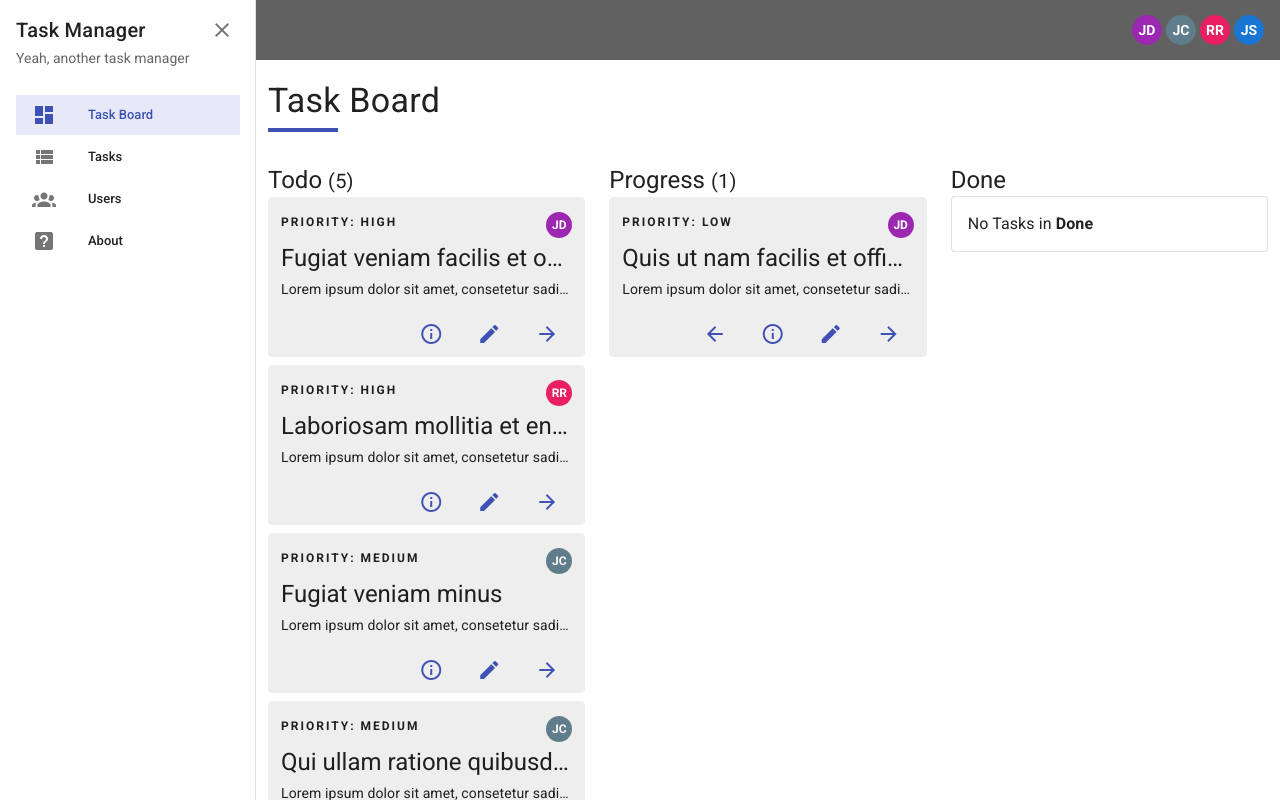
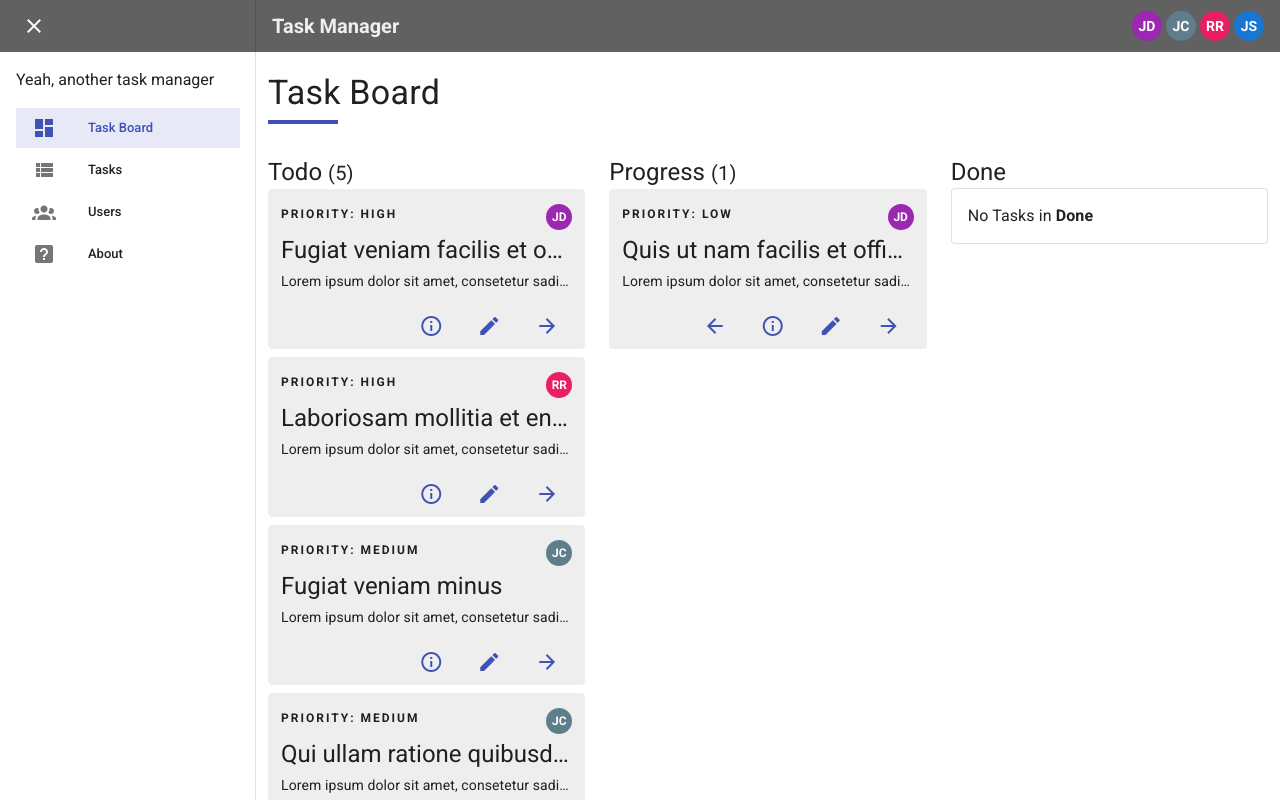
Before and after one commit to ealafryafresena/vue-todo-app, a Vue app: page / in a window 1280 px wide. Shown: the top 800 px of the page. Built offline with nearby package versions, Linux system fonts and the light colour scheme; data requests are answered from the project's data file.

Commit message:
refactor side-menu header

```diff
--- a/src/components/NavBar.vue
+++ b/src/components/NavBar.vue
@@ -1,11 +1,11 @@
 <template>
   <div>
-    <v-app-bar app flat color="grey darken-2" dark height="60">
+    <v-app-bar app flat color="grey darken-2" dark height="52">
       <v-app-bar-nav-icon
         v-if="!drawer"
         @click.stop="toggleDrawer"
       ></v-app-bar-nav-icon>
-      <v-toolbar-title color="grey darken-2" v-if="!drawer">
+      <v-toolbar-title color="grey darken-2">
         <router-link :to="{ name: 'todos-list' }">Task Manager</router-link>
       </v-toolbar-title>
       <v-spacer></v-spacer>
@@ -21,20 +21,17 @@
     </v-app-bar>
 
     <v-navigation-drawer color="white" app v-model="drawer">
-      <v-list-item>
+      <v-list-item dense class="side-menu-header">
         <v-list-item-content>
           <div class="d-flex justify-space-between">
-            <v-list-item-title class="title">Task Manager</v-list-item-title>
-            <v-app-bar-nav-icon @click.stop="toggleDrawer">
+            <v-app-bar-nav-icon dark @click.stop="toggleDrawer">
               <v-icon>mdi-close</v-icon>
             </v-app-bar-nav-icon>
           </div>
-          <v-list-item-subtitle
-            >Yeah, another task manager</v-list-item-subtitle
-          >
         </v-list-item-content>
       </v-list-item>
       <v-list dense>
+        <v-list-item>Yeah, another task manager</v-list-item>
         <v-list-item>
           <v-list-item-content>
             <v-list-item
@@ -99,4 +96,7 @@ export default {
     color: rgba(255, 255, 255, 0.6) !important;
   }
 }
+.side-menu-header {
+  background-color: #616161;
+}
 </style>
```
